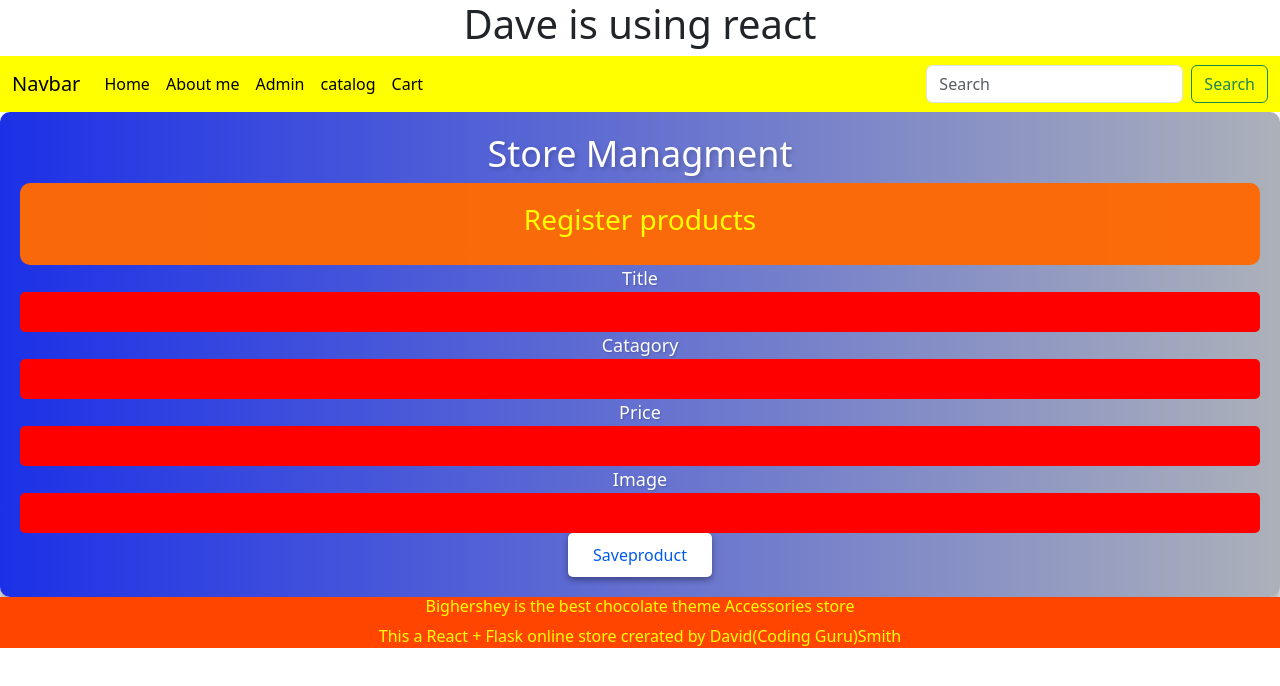
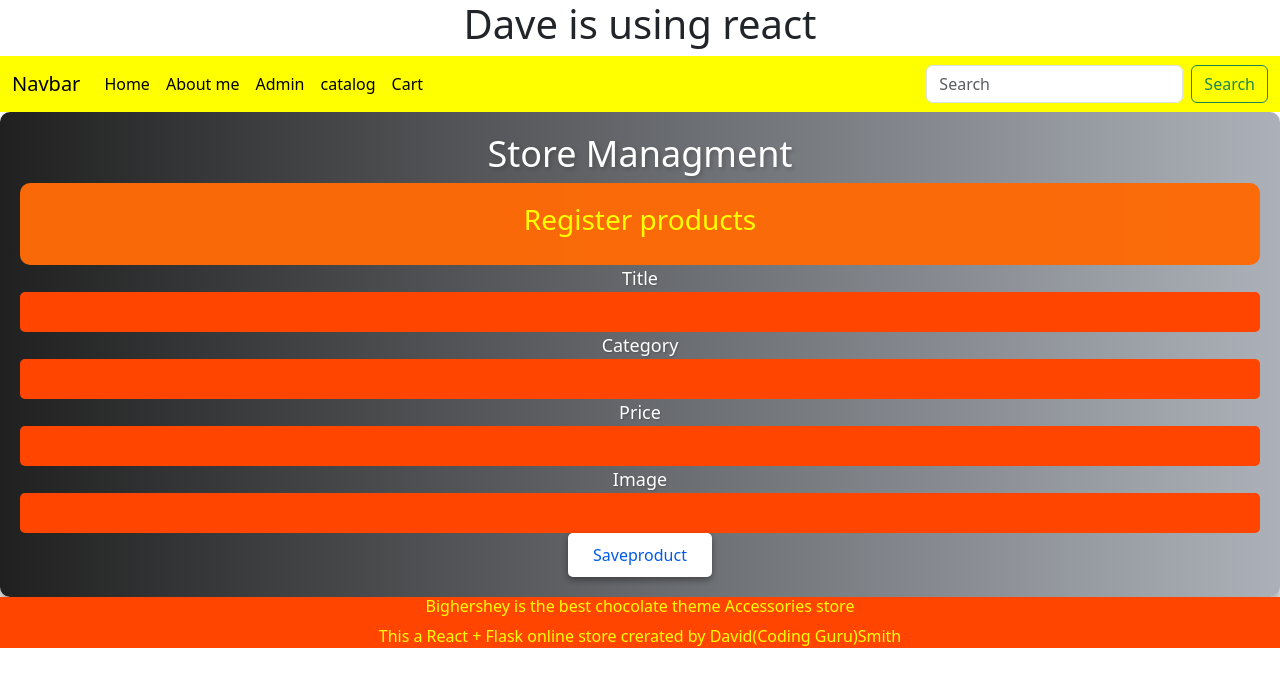
Before and after one commit to DS4506/react-onlinestorech-44, a React (Create React App) app: page /admin in a window 1280 px wide. Shown: the top 686 px of the page. Built offline with nearby package versions, Linux system fonts and the light colour scheme.

Commit message:
107 ch-44

```diff
--- a/src/pages/admin.css
+++ b/src/pages/admin.css
@@ -1,5 +1,5 @@
 .admin.page {
-    background: linear-gradient(to right, hsla(234, 95%, 46%, 0.911), #acb1b9);
+    background: linear-gradient(to right, hsla(0, 0%, 4%, 0.911), #acb1b9);
     padding: 20px;
     border-radius: 10px;
     box-shadow: 0 10px 20px rgba(0, 0, 0, 0.19), 0 6px 6px rgba(0, 0, 0, 0.23);
@@ -28,14 +28,14 @@
     border: none;
     border-radius: 5px;
     padding: 8px;
-    background-color: red;
+    background-color: orangered;
     color: #fff;
     font-size: 16px;
   }
 
   .admin input.form-control:focus {
     outline: none;
-    background-color: yellow;
+    background-color: black;
   }
 
   .admin .btn-dark {
--- a/src/pages/admin.jsx
+++ b/src/pages/admin.jsx
@@ -5,7 +5,7 @@ import { useState } from "react";
 function Admin() {
   const [product, setProduct] = useState({
     title: "",
-    catagory: "",
+    category: "",
     price: "",
     image: "",
   });
@@ -28,7 +28,7 @@ function Admin() {
   function clearForm() {
     setProduct({
       title: "",
-      catagory: "",
+      category: "",
       price: "",
       image: "",
     });
@@ -52,11 +52,11 @@ function Admin() {
       </div>
 
       <div>
-        <label>Catagory</label>
+        <label>Category</label>
         <input
-          value={product.title}
+          value={product.category}
           onChange={handleInputChange}
-          name="catagory"
+          name="category"
           type="text"
           className="form-control"
         />
@@ -65,7 +65,7 @@ function Admin() {
       <div>
         <label>Price</label>
         <input
-          value={product.title}
+          value={product.price}
           onChange={handleInputChange}
           name="price"
           type="text"
@@ -76,7 +76,7 @@ function Admin() {
       <div>
         <label>Image</label>
         <input
-          value={product.title}
+          value={product.label}
           onChange={handleInputChange}
           name="image"
           type="text"
```
Also changed, not shown: 1 other file (tests, documents, lock files or other folders).
